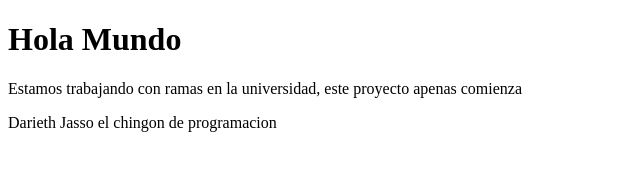
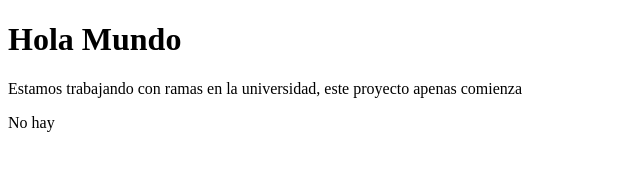
Before and after one commit to Darieth02/repos3, a plain HTML site: page index.html in a window 1280 px wide. Shown: the whole page, without its empty margins (0-640 px from the left). Drawn offline with Linux system fonts and the light colour scheme.

```diff
--- a/index.html
+++ b/index.html
@@ -13,7 +13,7 @@
     <p>
         Estamos trabajando con ramas en la universidad, este proyecto apenas comienza
     </p>
-    <p>Darieth Jasso el chingon de programacion</p>
+    <p>No hay</p>
 </body>
 
 </html>
```
